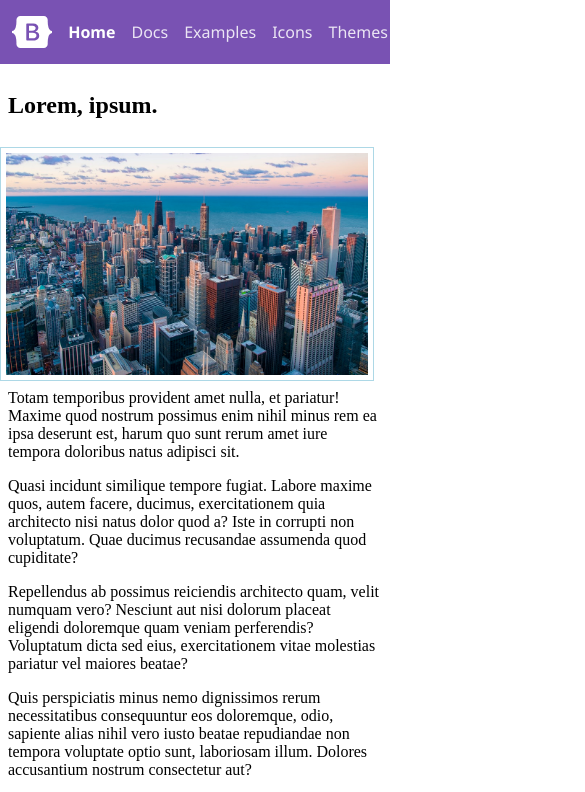
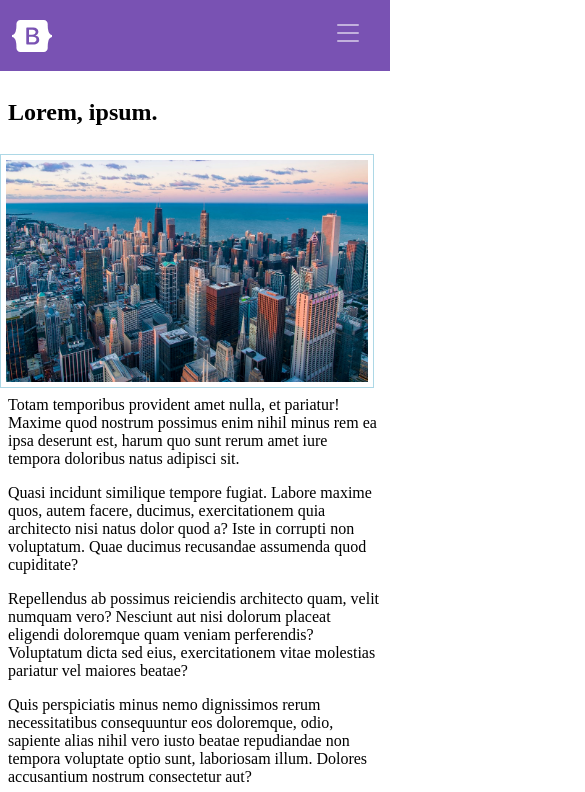
Before and after one commit to CelineHan16/bootstrap-5, a plain HTML site: page index.html in a window 390 px wide. Shown: the top 792 px of the page, 585 px wide, since content can reach past the window. Drawn offline with Linux system fonts and the light colour scheme.

Commit message:
added new items

```diff
--- a/index.html
+++ b/index.html
@@ -10,9 +10,11 @@
 <body>
   <header class="navbar">
     <nav class="container">
-      <a href="https://getbootstrap.com/" class="logo">
+      <div class="logo-wrapper">
+        <a href="https://getbootstrap.com/" class="logo">
         <svg xmlns="http://www.w3.org/2000/svg" height="32" class="d-block" viewBox="0 0 118 94" role="img"><title>Bootstrap</title><path fill-rule="evenodd" clip-rule="evenodd" d="M24.509 0c-6.733 0-11.715 5.893-11.492 12.284.214 6.14-.064 14.092-2.066 20.577C8.943 39.365 5.547 43.485 0 44.014v5.972c5.547.529 8.943 4.649 10.951 11.153 2.002 6.485 2.28 14.437 2.066 20.577C12.794 88.106 17.776 94 24.51 94H93.5c6.733 0 11.714-5.893 11.491-12.284-.214-6.14.064-14.092 2.066-20.577 2.009-6.504 5.396-10.624 10.943-11.153v-5.972c-5.547-.529-8.934-4.649-10.943-11.153-2.002-6.484-2.28-14.437-2.066-20.577C105.214 5.894 100.233 0 93.5 0H24.508zM80 57.863C80 66.663 73.436 72 62.543 72H44a2 2 0 01-2-2V24a2 2 0 012-2h18.437c9.083 0 15.044 4.92 15.044 12.474 0 5.302-4.01 10.049-9.119 10.88v.277C75.317 46.394 80 51.21 80 57.863zM60.521 28.34H49.948v14.934h8.905c6.884 0 10.68-2.772 10.68-7.727 0-4.643-3.264-7.207-9.012-7.207zM49.948 49.2v16.458H60.91c7.167 0 10.964-2.876 10.964-8.281 0-5.406-3.903-8.178-11.425-8.178H49.948z" fill="currentColor"></path></svg>
-      </a>
+        </a>
+      </div>
       <ul class="list">
         <li><a href="#">Home</a></li>
         <li><a href="#">Docs</a></li>
@@ -36,6 +38,11 @@
         </a></li>
       </ul>
       <button class="btn">Download</button>
+      <button class="navbar-toggler">
+        <svg xmlns="http://www.w3.org/2000/svg" width="32" height="32" class="bi" fill="currentColor" viewBox="0 0 16 16">
+          <path fill-rule="evenodd" d="M2.5 11.5A.5.5 0 0 1 3 11h10a.5.5 0 0 1 0 1H3a.5.5 0 0 1-.5-.5zm0-4A.5.5 0 0 1 3 7h10a.5.5 0 0 1 0 1H3a.5.5 0 0 1-.5-.5zm0-4A.5.5 0 0 1 3 3h10a.5.5 0 0 1 0 1H3a.5.5 0 0 1-.5-.5z"></path>
+        </svg>
+      </button>
     </nav>
   </header>
 
--- a/style.css
+++ b/style.css
@@ -8,6 +8,8 @@ body {
 .navbar {
   padding: 0.75rem 0;
   background-color: #7952b3;
+  position: sticky;
+  top: 0;
 }
 .container {
   display: flex;
@@ -62,12 +64,41 @@ body {
   text-decoration: none;
   vertical-align: middle;
   cursor: pointer;
+  transition: all .15s;
 }
 .navbar .btn:hover {
   background-color: #ffe484;
   cursor: pointer;
-  color: black;
+  color: #212529;
 }
+.navbar .navbar-toggler {
+  width: 32;
+  height: 32;
+  fill: currentcolor;
+  color: rgba(255,255,255,.55);
+  border-color: rgba(255,255,255,.0);
+  border-radius: .25rem;
+  background-color: transparent;
+  vertical-align: middle;
+  line-height: 1;
+  padding: .25rem .75rem;
+  font-size: 1.25rem;
+  cursor: pointer;
+  display: none;
+}
+@media (max-width: 768px) {
+  .navbar ul, .btn {
+    display: none;
+  }
+  .navbar .navbar-toggler {
+    display: inline-block;
+  }
+  .navbar .logo-wrapper {
+    flex: 1 0 0;
+  }
+}
+
+
 
 
 /* @media (max-width: 841px) {
```
